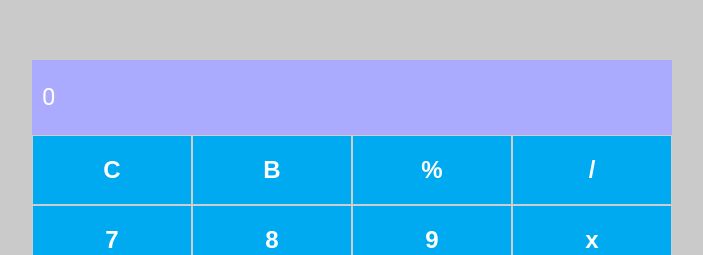
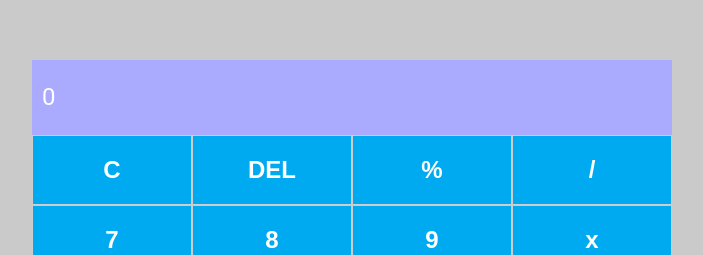
Before and after one commit to hudson-viana/react-calculator, a React (Create React App) app: page / in a window 1280 px wide. Shown: the part 128-383 px from the top of the page, without its empty margins (288-991 px from the left). Built offline with nearby package versions, Linux system fonts and the light colour scheme.

Commit message:
fix: Replace button label

```diff
--- a/src/App.js
+++ b/src/App.js
@@ -20,7 +20,7 @@ const App = () => {
         <Input value={currentNumber} />
         <Row>
           <Button label="C" onClick={() => handleOnClear()} />
-          <Button label="B" />
+          <Button label="DEL" />
           <Button label="%" onClick={() => handleAddNumber("%")} />
           <Button label="/" onClick={() => handleAddNumber("/")} />
         </Row>
```
